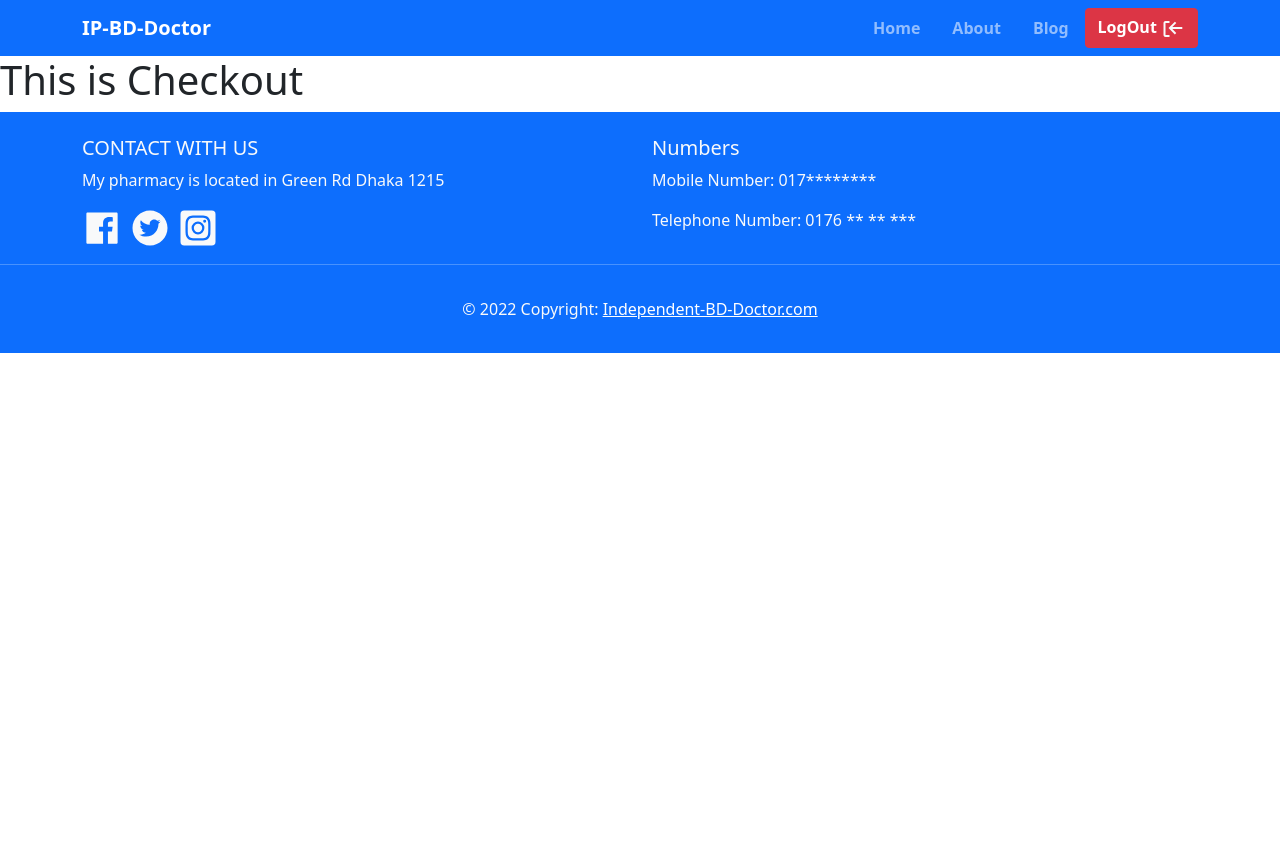
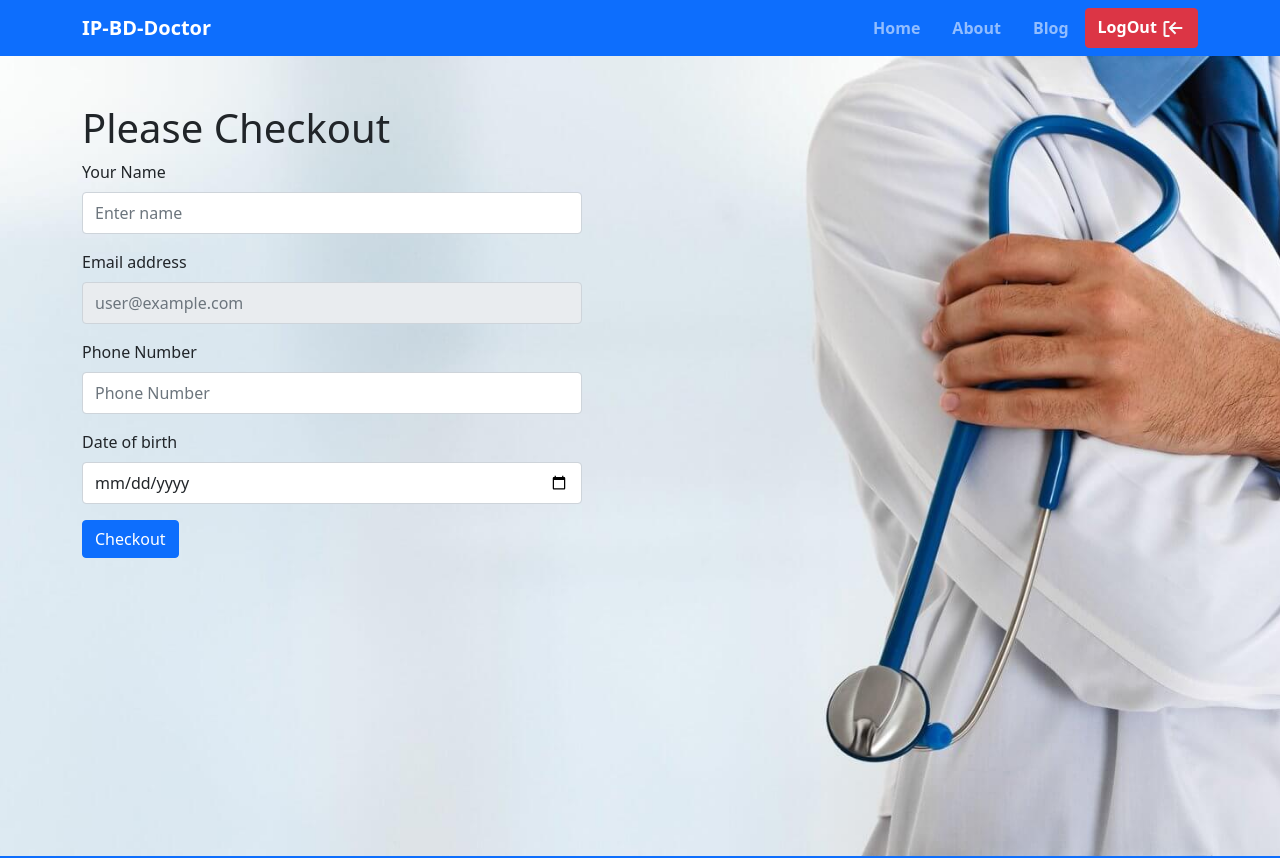
Before and after one commit to shadikmahamudsohan/independent-service-provider-website, a React (Create React App) app: page /checkout in a window 1280 px wide. Shown: the top 858 px of the page. Before the commit the page ends 800 px from the top, so only its background shows below. Built offline with nearby package versions, Linux system fonts and the light colour scheme; no server answers; sample sign-in values are in the browser's storage.

Commit message:
checkout and about component added

```diff
--- a/src/App.js
+++ b/src/App.js
@@ -6,11 +6,11 @@ import NotFound from './pages/NotFound/NotFound';
 import Login from './pages/authentication/Login/Login';
 import Signup from './pages/authentication/Signup/Signup';
 import About from './pages/About/About';
-import Checkout from './pages/home/Checkout/Checkout';
 import Footer from './pages/shared/Footer/Footer';
 import 'bootstrap/dist/css/bootstrap.min.css';
 import Blog from './pages/Blog/Blog';
 import RequireAuth from './pages/authentication/RequiredAuth/RequiredAuth';
+import Checkout from './pages/Checkout/Checkout';
 
 function App() {
   return (
--- /dev/null
+++ b/src/pages/About/About.css
@@ -0,0 +1,12 @@
+.about-container {
+    background: rgb(2, 0, 36);
+    background: linear-gradient(90deg, rgba(2, 0, 36, 1) 0%, rgba(9, 9, 121, 1) 50%, rgba(0, 212, 255, 1) 100%);
+    color: rgb(223, 223, 223);
+}
+
+.about-img {
+    border-radius: 50px;
+    background: #0298d7;
+    box-shadow: 10px 10px 60px #0281b7,
+        0px -5px 60px #02aff7;
+}
--- a/src/pages/About/About.js
+++ b/src/pages/About/About.js
@@ -1,9 +1,22 @@
 import React from 'react';
+import myImg from '../../Images/myImg.png';
+import './About.css';
 
 const About = () => {
     return (
-        <div>
-            <h2>Do You want to Know Me?</h2>
+        <div className='about-container py-3'>
+            <div className="row container mx-auto align-items-center g-3">
+                <div className="col-12 col-md-7">
+                    <h2>Hi! My name is</h2>
+                    <h1 className='mb-3'>M.D. Shadik Mahamud.</h1>
+                    <h4 className='text-decoration-underline'>My goals</h4>
+                    <p>I want to be a full stack web developer. I want to work in some famous companies like Google, Apple, Amazon etc. At first I want to learn all the basics and then advance topic of web development.</p>
+                    <p>To reach my goal I will try to work 8 hours a day. I will dedicate myself for learning programming. I will practice my best. I will keep learning all the new things about web development.</p>
+                </div>
+                <div className="col-12 col-md-5">
+                    <img className='about-img img-fluid' src={myImg} alt="" />
+                </div>
+            </div>
         </div>
     );
 };
--- /dev/null
+++ b/src/pages/Checkout/Checkout.css
@@ -0,0 +1,13 @@
+.checkout-container {
+    background-image: url('../../Images/bgimg.jpg');
+    background-position: center;
+    background-repeat: no-repeat;
+    background-size: cover;
+    height: 100vh;
+    /* color: white; */
+}
+
+.checkout-container form {
+    max-width: 500px;
+
+}
--- /dev/null
+++ b/src/pages/Checkout/Checkout.js
@@ -0,0 +1,53 @@
+import React, { useState } from 'react';
+import { Button, Form } from 'react-bootstrap';
+import { useAuthState } from 'react-firebase-hooks/auth';
+import auth from '../../firebase/firebase.init';
+import './Checkout.css';
+
+const Checkout = () => {
+    const [validated, setValidated] = useState(false);
+    const [user] = useAuthState(auth);
+
+
+    const handleSignup = (event) => {
+        event.preventDefault();
+        const form = event.currentTarget;
+        if (form.checkValidity() === false) {
+            event.preventDefault();
+            event.stopPropagation();
+        }
+
+        setValidated(true);
+    };
+    return (
+        <div className='checkout-container'>
+            <div className="container pt-5">
+                <h1 className=''>Please Checkout</h1>
+                <Form noValidate validated={validated} onSubmit={handleSignup}>
+                    <Form.Group className="mb-3" controlId="name">
+                        <Form.Label>Your Name</Form.Label>
+                        <Form.Control className='py-2' required type="text" placeholder="Enter name" />
+                    </Form.Group>
+                    <Form.Group className="mb-3" controlId="email">
+                        <Form.Label>Email address</Form.Label>
+                        <Form.Control className='py-2' readOnly required type="email" placeholder={user?.email ? user?.email : 'user123@gmail.com'} />
+                    </Form.Group>
+
+                    <Form.Group className="mb-3" controlId="phoneNumber">
+                        <Form.Label>Phone Number</Form.Label>
+                        <Form.Control className='py-2' required type="number" placeholder="Phone Number" />
+                    </Form.Group>
+                    <Form.Group className="mb-3" controlId="dateOfBirth">
+                        <Form.Label>Date of birth</Form.Label>
+                        <Form.Control className='py-2' required type="date" placeholder="Date of birth" />
+                    </Form.Group>
+                    <Button variant="primary" type="submit">
+                        Checkout
+                    </Button>
+                </Form>
+            </div>
+        </div>
+    );
+};
+
+export default Checkout;
--- a/src/pages/authentication/Login/Login.js
+++ b/src/pages/authentication/Login/Login.js
@@ -17,7 +17,7 @@ const Login = () => {
         signInWithEmailAndPassword,
         user,
         loading,
-        signinError,
+        signInError,
     ] = useSignInWithEmailAndPassword(auth);
     let navigate = useNavigate();
     let location = useLocation();
@@ -85,6 +85,7 @@ const Login = () => {
                 <p className='mt-3'>Are you new to our website? <Link to='/signup' className='text-decoration-none'>Please register!</Link></p>
                 <p className='mt-3'>Forget password? <span onClick={handleResetPassword} className='text-primary' style={{ cursor: 'pointer' }}>Creat a new password!</span></p>
                 {errorText && <p className="alert alert-danger" role="alert">Error: {errorText}</p>}
+                {signInError && <p className="alert alert-danger" role="alert">Error: {signInError?.message}</p>}
                 <Button variant="primary" type="submit">
                     Login
                 </Button>
--- a/src/pages/authentication/RequiredAuth/RequiredAuth.js
+++ b/src/pages/authentication/RequiredAuth/RequiredAuth.js
@@ -2,16 +2,17 @@ import React from 'react';
 import auth from '../../../firebase/firebase.init';
 import { useAuthState } from 'react-firebase-hooks/auth';
 import { Navigate, useLocation } from 'react-router-dom';
+import LoadingSpinner from '../../shared/LoadingSpinner/LoadingSpinner';
 
 
 const RequireAuth = ({ children }) => {
     const [user, loading, error] = useAuthState(auth);
     let location = useLocation();
-
+    console.log(user);
     if (loading) {
         return (
             <div>
-                <p>Initialising User...</p>
+                <LoadingSpinner />
             </div>
         );
     }
--- a/src/pages/home/Checkout/Checkout.js
+++ /dev/null
@@ -1,11 +0,0 @@
-import React from 'react';
-
-const Checkout = () => {
-    return (
-        <div>
-            <h1>This is Checkout</h1>
-        </div>
-    );
-};
-
-export default Checkout;
```
Also changed, not shown: src/Images/myImg.png (added).
